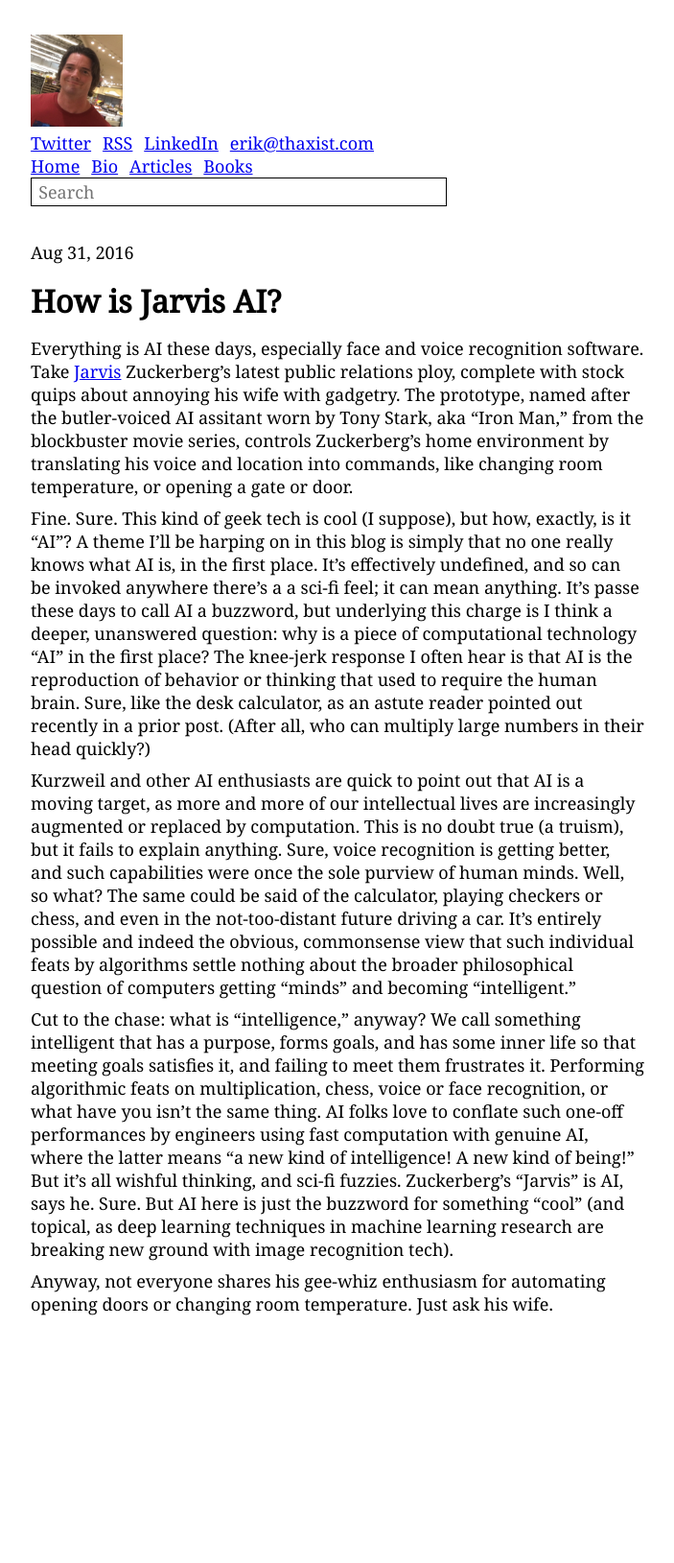
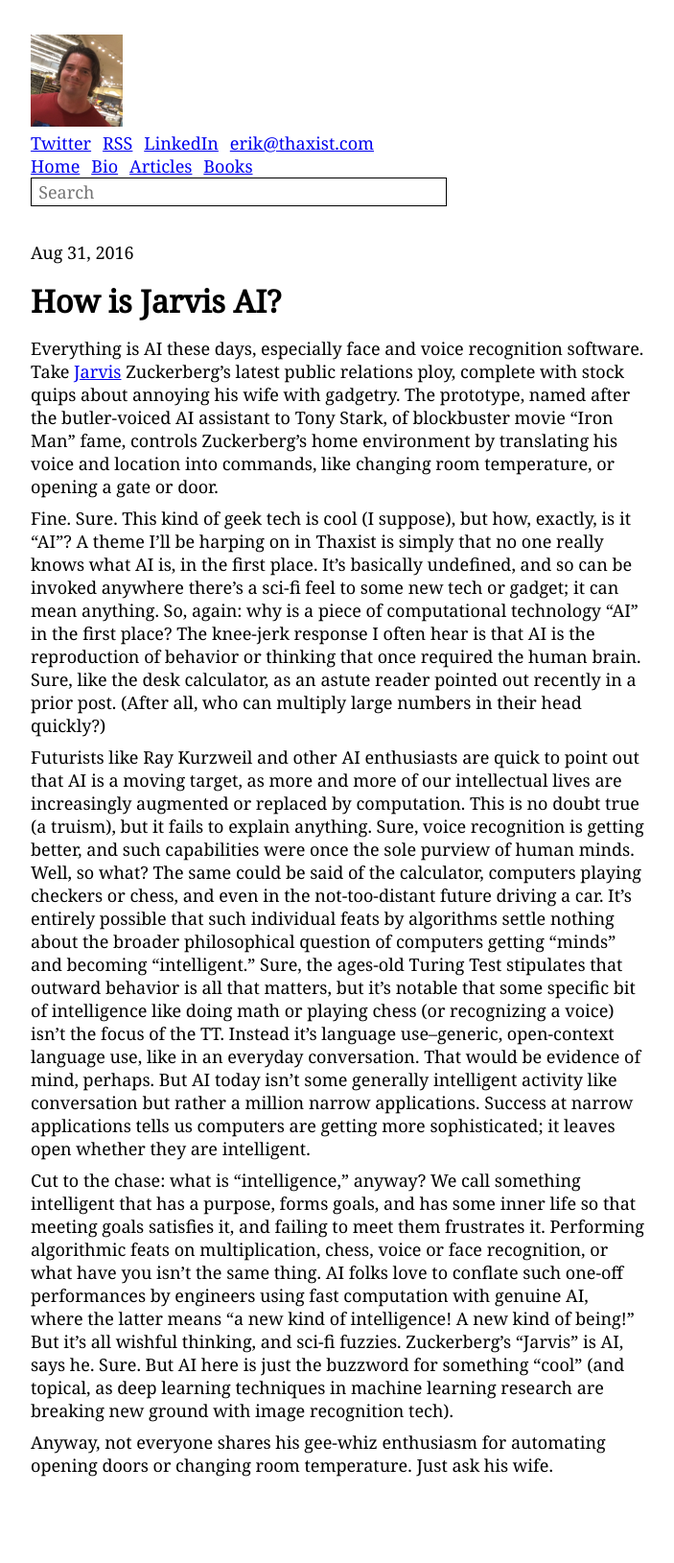
Before and after one commit to thaxist/thaxist.github.io, a Jekyll site: the page built from _posts/2016/2016-08-31-Zuckerberg-Jarvis-AI.md, in a window 1280 px wide. Shown: the whole page at 96% size, without its empty margins (288-991 px from the left). Built offline with Jekyll 4.4.1, drawn with Linux system fonts in a browser that asks for light colours; comment, search, counter and statistics services are not loaded; before the commit the page ends 1461 px from its top, so only the background shows below that.

Commit message:
Update 2016-08-31-Zuckerberg-Jarvis-AI.md

```diff
--- a/_posts/2016/2016-08-31-Zuckerberg-Jarvis-AI.md
+++ b/_posts/2016/2016-08-31-Zuckerberg-Jarvis-AI.md
@@ -5,11 +5,11 @@
 categories: ai
 ---
 
-Everything is AI these days, especially face and voice recognition software.  Take [Jarvis](http://www.usatoday.com/story/tech/news/2016/08/29/zuckerberg-may-debut-jarvis-ai-assistant-next-month/89566074/) Zuckerberg's latest public relations ploy, complete with stock quips about annoying his wife with gadgetry.  The prototype, named after the butler-voiced AI assitant worn by Tony Stark, aka "Iron Man," from the blockbuster movie series, controls Zuckerberg's home environment by translating his voice and location into commands, like changing room temperature, or opening a gate or door.
+Everything is AI these days, especially face and voice recognition software.  Take [Jarvis](http://www.usatoday.com/story/tech/news/2016/08/29/zuckerberg-may-debut-jarvis-ai-assistant-next-month/89566074/) Zuckerberg's latest public relations ploy, complete with stock quips about annoying his wife with gadgetry.  The prototype, named after the butler-voiced AI assistant to Tony Stark, of blockbuster movie "Iron Man" fame, controls Zuckerberg's home environment by translating his voice and location into commands, like changing room temperature, or opening a gate or door.
 
-Fine.  Sure.  This kind of geek tech is cool (I suppose), but how, exactly, is it "AI"?  A theme I'll be harping on in this blog is simply that no one really knows what AI is, in the first place.  It's effectively undefined, and so can be invoked anywhere there's a a sci-fi feel; it can mean anything.  It's passe these days to call AI a buzzword, but underlying this charge is I think a deeper, unanswered question:  why is a piece of computational technology "AI" in the first place?  The knee-jerk response I often hear is that AI is the reproduction of behavior or thinking that used to require the human brain.  Sure, like the desk calculator, as an astute reader pointed out recently in a prior post.  (After all, who can multiply large numbers in their head quickly?)
+Fine.  Sure.  This kind of geek tech is cool (I suppose), but how, exactly, is it "AI"?  A theme I'll be harping on in Thaxist is simply that no one really knows what AI is, in the first place.  It's basically undefined, and so can be invoked anywhere there's a sci-fi feel to some new tech or gadget; it can mean anything.  So, again:  why is a piece of computational technology "AI" in the first place?  The knee-jerk response I often hear is that AI is the reproduction of behavior or thinking that once required the human brain.  Sure, like the desk calculator, as an astute reader pointed out recently in a prior post.  (After all, who can multiply large numbers in their head quickly?)
 
-Kurzweil and other AI enthusiasts are quick to point out that AI is a moving target, as more and more of our intellectual lives are increasingly augmented or replaced by computation.  This is no doubt true (a truism), but it fails to explain anything.  Sure, voice recognition is getting better, and such capabilities were once the sole purview of human minds.  Well, so what?  The same could be said of the calculator, playing checkers or chess, and even in the not-too-distant future driving a car.  It's entirely possible and indeed the obvious, commonsense view that such individual feats by algorithms settle nothing about the broader philosophical question of computers getting "minds" and becoming "intelligent."
+Futurists like Ray Kurzweil and other AI enthusiasts are quick to point out that AI is a moving target, as more and more of our intellectual lives are increasingly augmented or replaced by computation.  This is no doubt true (a truism), but it fails to explain anything.  Sure, voice recognition is getting better, and such capabilities were once the sole purview of human minds.  Well, so what?  The same could be said of the calculator, computers playing checkers or chess, and even in the not-too-distant future driving a car.  It's entirely possible that such individual feats by algorithms settle nothing about the broader philosophical question of computers getting "minds" and becoming "intelligent."  Sure, the ages-old Turing Test stipulates that outward behavior is all that matters, but it's notable that some specific bit of intelligence like doing math or playing chess (or recognizing a voice) isn't the focus of the TT.  Instead it's language use--generic, open-context language use, like in an everyday conversation.  That would be evidence of mind, perhaps.  But AI today isn't some generally intelligent activity like conversation but rather a million narrow applications.  Success at narrow applications tells us computers are getting more sophisticated; it leaves open whether they are intelligent.
 
 Cut to the chase:  what is "intelligence," anyway?  We call something intelligent that has a purpose, forms goals, and has some inner life so that meeting goals satisfies it, and failing to meet them frustrates it.  Performing algorithmic feats on multiplication, chess, voice or face recognition, or what have you isn't the same thing.  AI folks love to conflate such one-off performances by engineers using fast computation with genuine AI, where the latter means "a new kind of intelligence!  A new kind of being!"  But it's all wishful thinking, and sci-fi fuzzies.  Zuckerberg's "Jarvis" is AI, says he.  Sure.  But AI here is just the buzzword for something "cool" (and topical, as deep learning techniques in machine learning research are breaking new ground with image recognition tech).
 
```
